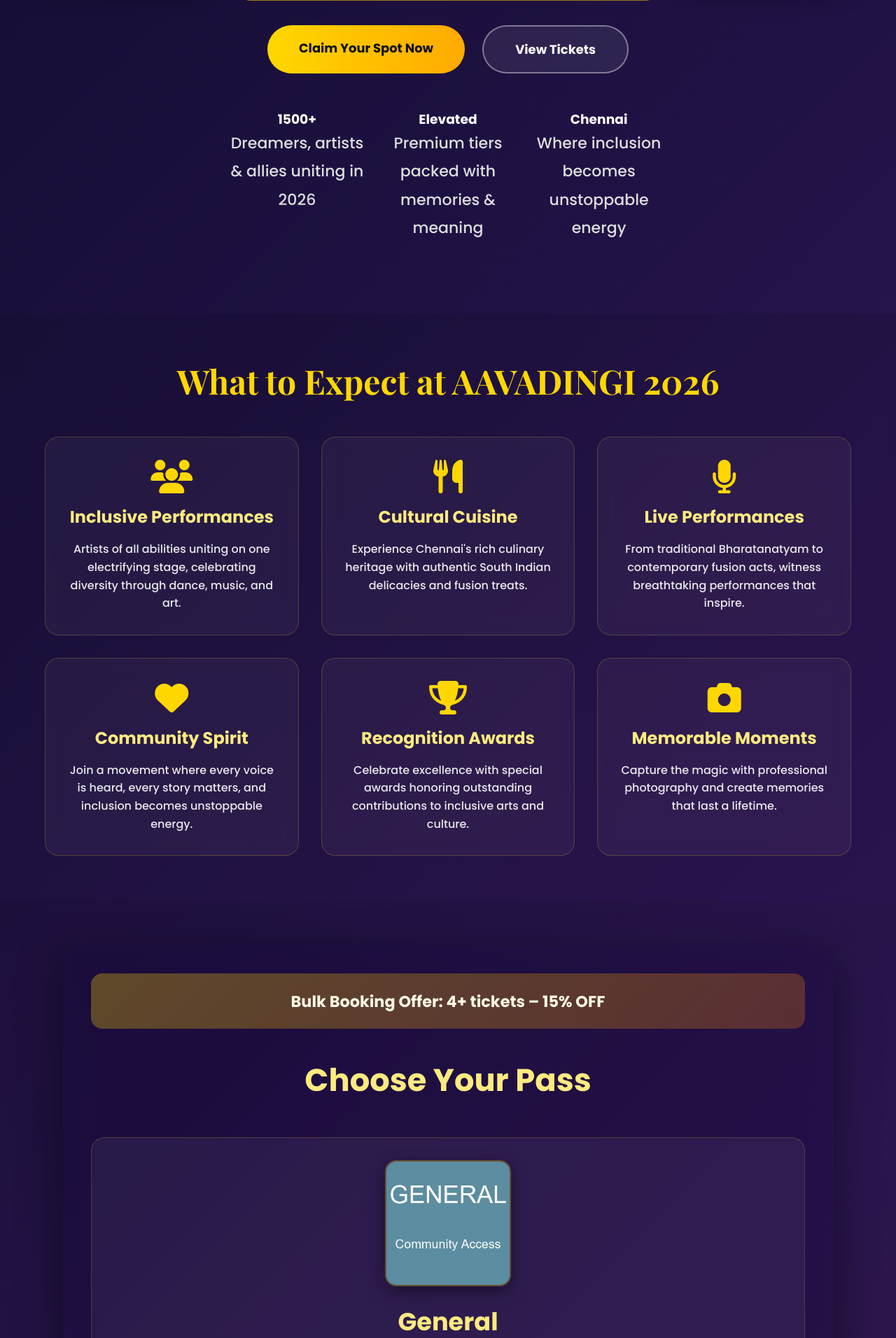
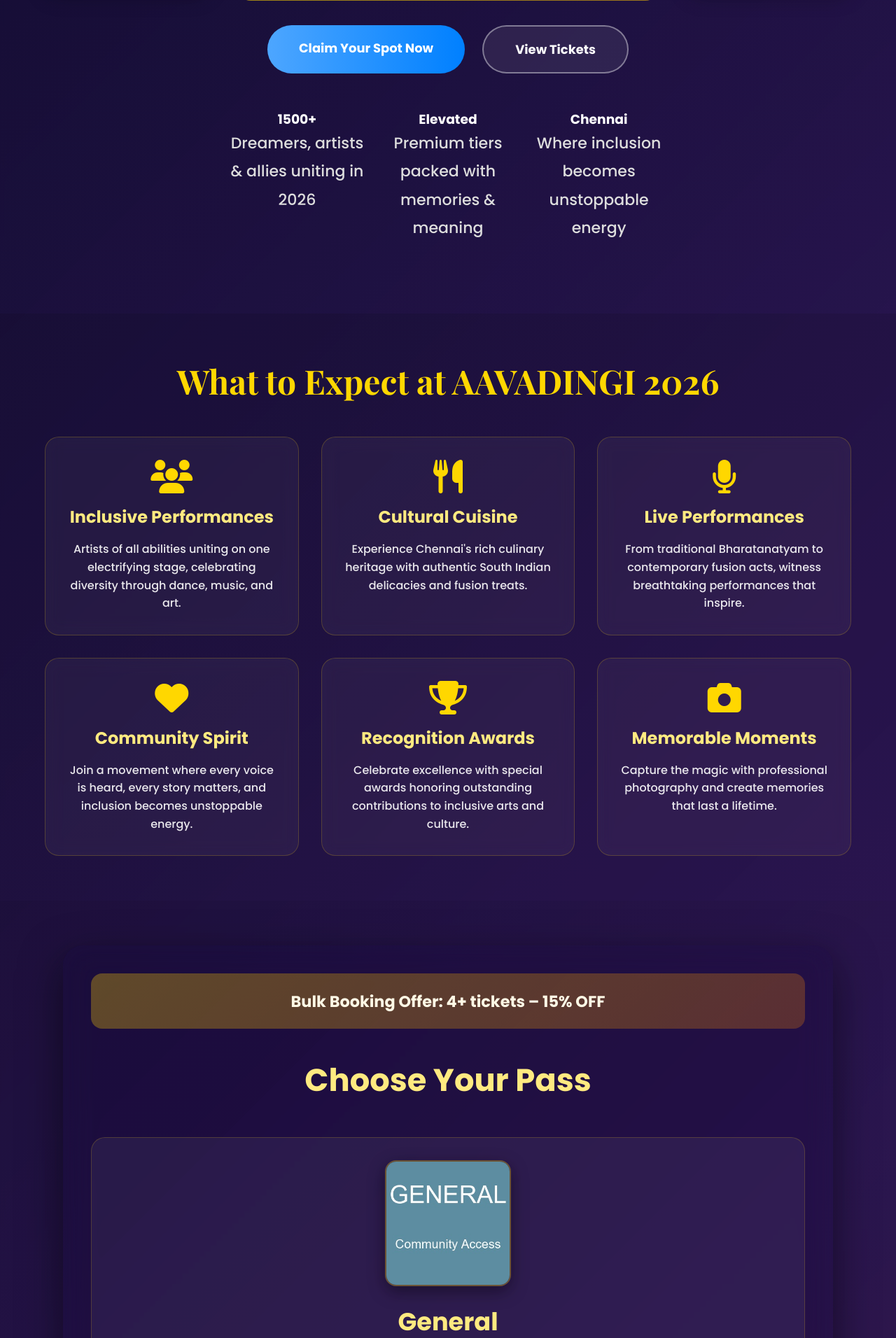
Before and after one commit to manivscode-cyber/aavaadingi, a Flask app: page / in a window 1280 px wide. Shown: the part 913-2825 px from the top of the page at 70% size. Run offline with Flask 3, Linux system fonts and the light colour scheme; parts of the project's set-up code (start-up, migrations or seed data) failed here and were passed over.

Commit message:
Change all orange colors to blue throughout the application
Orange to Blue color mapping:
- #ff8c00 (dark orange) → #0052cc (dark blue)
- #ffaa00 (medium orange) → #0080ff (bright blue)
- #ff4500 (orange-red) → #0052cc (dark blue)
- #FB923C (orange-400) → #60a5fa (light blue)
- #F97316 (orange-500) → #3b82f6 (medium blue)
- #FFD700 (gold) → #4da6ff (light blue)

Updated files:
- templates/admin.html - hover link color
- templates/confirm.html - button and link gradients
- templates/home.html - brand, button, and text gradients
- templates/pay.html - button and heading gradients
- templates/start.html - heading and button gradients
- templates/ticket.html - ticket price and button gradients
- templates/ticketconfimation.html - header and button gradients
- Homepage/index.html - CSS variables for orange colors

Complete color scheme transformation from orange to blue

```diff
--- a/tickets-main/Homepage/index.html
+++ b/tickets-main/Homepage/index.html
@@ -22,8 +22,8 @@
     --purple-950: #2E1065;
     --pink-400: #F472B6;
     --pink-500: #EC4899;
-    --orange-400: #FB923C;
-    --orange-500: #F97316;
+    --orange-400: #60a5fa;
+    --orange-500: #3b82f6;
     --blue-400: #60A5FA;
     --blue-500: #3B82F6;
     --yellow-400: #FACC15;
--- a/tickets-main/templates/admin.html
+++ b/tickets-main/templates/admin.html
@@ -27,7 +27,7 @@
             font-size: 1rem;
             transition: color 0.3s;
         }
-        .back-link:hover { color: #ffaa00; }
+        .back-link:hover { color: #0080ff; }
 
         .table-wrapper {
             width: 100%;
@@ -60,7 +60,7 @@
         tr:hover { background: rgba(255, 215, 0, 0.05); }
 
         td a { color: #ffd700; text-decoration: none; transition: color 0.3s; }
-        td a:hover { color: #ffaa00; text-decoration: underline; }
+        td a:hover { color: #0080ff; text-decoration: underline; }
 
         .nowrap { white-space: nowrap; }
         .footer {
--- a/tickets-main/templates/confirm.html
+++ b/tickets-main/templates/confirm.html
@@ -36,7 +36,7 @@
             font-size: clamp(0.9rem, 2vw, 1rem);
         }
         .btn {
-            background: linear-gradient(90deg, #ffd700, #ffaa00);
+            background: linear-gradient(90deg, #4da6ff, #0080ff);
             color: #000;
             padding: 0.75rem 1.5rem;
             border: none;
@@ -50,12 +50,12 @@
             max-width: 400px;
         }
         .btn:hover {
-            background: linear-gradient(90deg, #ffaa00, #ff8c00);
+            background: linear-gradient(90deg, #0080ff, #0052cc);
             transform: translateY(-2px);
             box-shadow: 0 5px 15px rgba(255, 215, 0, 0.3);
         }
         .back-link { color: #ffd700; text-decoration: none; font-size: 1rem; transition: color 0.3s; }
-        .back-link:hover { color: #ffaa00; }
+        .back-link:hover { color: #0080ff; }
 
         @media (max-width: 600px) {
             body { margin: 0; padding: 1rem; }
--- a/tickets-main/templates/home.html
+++ b/tickets-main/templates/home.html
@@ -42,7 +42,7 @@
 
         .brand {
             font-family:'Playfair Display',serif; font-size:2.6rem; font-weight:900;
-            letter-spacing:5px; background:linear-gradient(90deg,#ffd700,#ffaa00,#ff8c00);
+            letter-spacing:5px; background:linear-gradient(90deg,#4da6ff,#0080ff,#0052cc);
             background-clip:text; -webkit-text-fill-color:transparent;
         }
         .nav-links a { color:#eee; text-decoration:none; margin-left:2.4rem; font-weight:500; }
@@ -83,13 +83,13 @@
             font-family:'Playfair Display',serif; font-size:6.4rem; line-height:0.9; font-weight:900;
             margin-bottom:1.6rem; text-align:center;
         }
-        .hero-left h1 span { background:linear-gradient(90deg,#ffd700,#ffaa00,#ff4500); background-clip:text; -webkit-text-fill-color:transparent; }
+        .hero-left h1 span { background:linear-gradient(90deg,#4da6ff,#0080ff,#0052cc); background-clip:text; -webkit-text-fill-color:transparent; }
         .hero-left p { font-size:1.38rem; line-height:1.82; color:#ddd; max-width:700px; margin:0 auto 2.4rem; text-align:center; }
         .tag { display:block; width:max-content; margin:0 auto 1rem; padding:0.5rem 1.2rem; border-radius:50px; font-size:0.85rem; background:rgba(255,215,0,0.13); border:1px solid rgba(255,215,0,0.32); color:#ffe9b1; }
         .offer-banner { padding:1.1rem 1.8rem; border-radius:18px; background:linear-gradient(135deg,rgba(255,215,0,0.28),rgba(255,140,0,0.24)); border:1px solid rgba(255,215,0,0.42); margin-bottom:2.2rem; text-align:center; max-width:600px; margin-left:auto; margin-right:auto; }
         .cta-group { display:flex; gap:1.6rem; flex-wrap:wrap; justify-content:center; margin-bottom:3.2rem; }
         .btn { padding:1.2rem 2.8rem; border-radius:50px; font-weight:700; font-size:1.12rem; text-decoration:none; transition:all 0.4s; }
-        .btn-primary { background:linear-gradient(90deg,#ffd700,#ffaa00); color:#111; }
+        .btn-primary { background:linear-gradient(90deg,#4da6ff,#0080ff); color:#fff; }
         .btn-primary:hover { transform:scale(1.05); }
         .btn-secondary { border:2px solid rgba(255,255,255,0.4); background:rgba(255,255,255,0.08); color:white; }
         .stats { display:grid; grid-template-columns:repeat(auto-fit,minmax(190px,1fr)); gap:1.6rem; max-width:800px; margin:0 auto; }
@@ -188,7 +188,7 @@
             font-size: 2.6rem;
             font-weight: 900;
             color: #fff;
-            background: linear-gradient(90deg, #ffd700, #ffaa00);
+            background: linear-gradient(90deg, #4da6ff, #0080ff);
             background-clip: text;
             -webkit-text-fill-color: transparent;
             padding: 0.6rem 1.5rem;
@@ -235,7 +235,7 @@
             font-size: 2.8rem;
             font-weight: 900;
             letter-spacing: 4px;
-            background: linear-gradient(90deg, #ffd700, #ffaa00, #ff8c00);
+            background: linear-gradient(90deg, #4da6ff, #0080ff, #0052cc);
             background-clip: text;
             -webkit-text-fill-color: transparent;
             margin-bottom: 1.5rem;
--- a/tickets-main/templates/pay.html
+++ b/tickets-main/templates/pay.html
@@ -38,7 +38,7 @@
             font-family: 'Playfair Display', serif;
             font-size: clamp(2.8rem, 7vw, 4.5rem);
             font-weight: 900;
-            background: linear-gradient(90deg, #ffd700, #ffaa00, #ff8c00);
+            background: linear-gradient(90deg, #4da6ff, #0080ff, #0052cc);
             background-clip: text;
             -webkit-background-clip: text;
             -webkit-text-fill-color: transparent;
@@ -151,7 +151,7 @@
         }
 
         .btn-pay {
-            background: linear-gradient(90deg, #ffd700, #ffaa00);
+            background: linear-gradient(90deg, #4da6ff, #0080ff);
             color: #111;
         }
 
--- a/tickets-main/templates/start.html
+++ b/tickets-main/templates/start.html
@@ -28,7 +28,7 @@
             font-family: 'Playfair Display', serif;
             font-size: clamp(2.8rem, 7vw, 4.8rem);
             font-weight: 900;
-            background: linear-gradient(90deg, #ffd700, #ffaa00, #ff8c00);
+            background: linear-gradient(90deg, #4da6ff, #0080ff, #0052cc);
             background-clip: text;
             -webkit-background-clip: text;
             -webkit-text-fill-color: transparent;
@@ -78,7 +78,7 @@
             margin-bottom: 1.5rem;
         }
         .btn-continue {
-            background: linear-gradient(90deg, #ffd700, #ffaa00);
+            background: linear-gradient(90deg, #4da6ff, #0080ff);
             color: #111;
             font-size: 1.4rem;
             font-weight: 700;
--- a/tickets-main/templates/ticketconfimation.html
+++ b/tickets-main/templates/ticketconfimation.html
@@ -38,7 +38,7 @@
             font-family: 'Playfair Display', serif;
             font-size: 3.8rem;
             font-weight: 900;
-            background: linear-gradient(90deg, #ffd700, #ffaa00, #ff8c00);
+            background: linear-gradient(90deg, #4da6ff, #0080ff, #0052cc);
             background-clip: text;
             -webkit-background-clip: text;
             -webkit-text-fill-color: transparent;
@@ -78,7 +78,7 @@
             margin: 1rem 0.8rem;
         }
         .btn-download {
-            background: linear-gradient(90deg, #ffd700, #ffaa00);
+            background: linear-gradient(90deg, #4da6ff, #0080ff);
             color: #111;
             box-shadow: 0 10px 30px rgba(255,170,0,0.4);
         }
@@ -297,7 +297,7 @@
                         value="{{ attendee_place|default('', true) }}">
                 </div>
 
-                <button type="submit" style="width: 100%; padding: 0.9rem; background: linear-gradient(90deg, #ffd700, #ffaa00); color: #111; border: none; border-radius: 8px; font-weight: 600; font-size: 1rem; cursor: pointer; transition: all 0.3s;">
+                <button type="submit" style="width: 100%; padding: 0.9rem; background: linear-gradient(90deg, #4da6ff, #0080ff); color: #fff; border: none; border-radius: 8px; font-weight: 600; font-size: 1rem; cursor: pointer; transition: all 0.3s;">
                     <i class="fas fa-save me-2"></i> Save Information
                 </button>
             </form>
```
Also changed, not shown: tickets-main/templates/ticket.html (+5 -5 lines).
